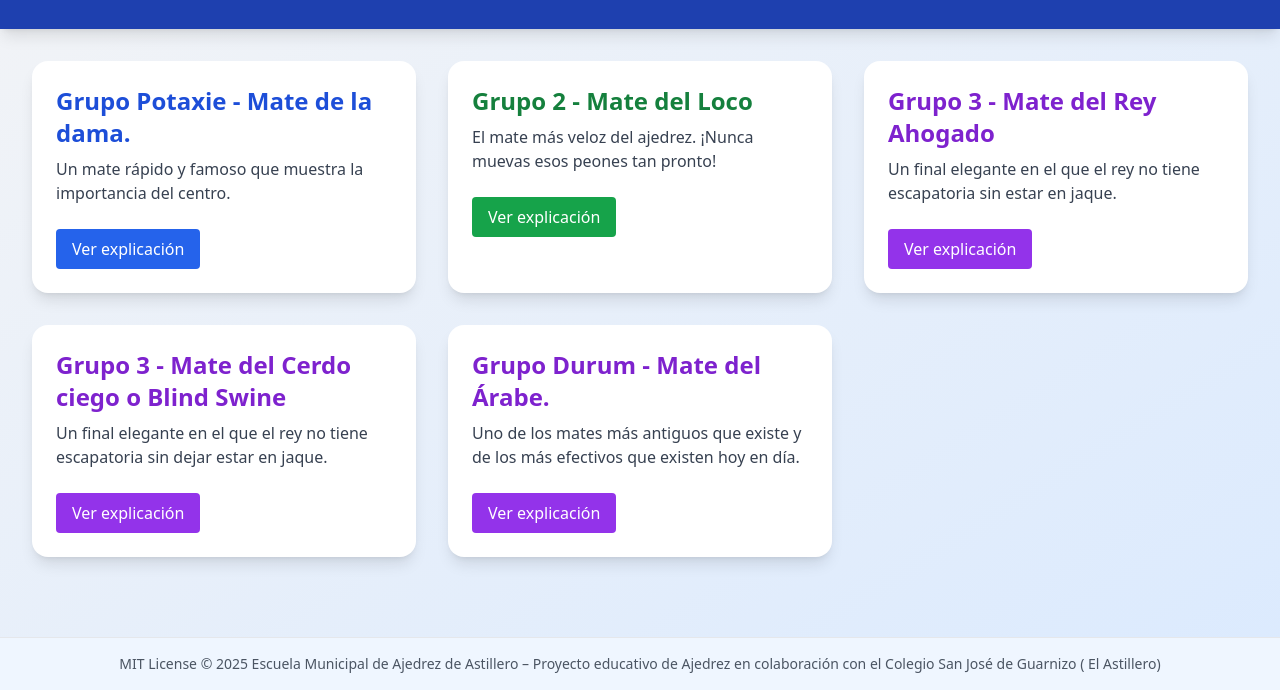
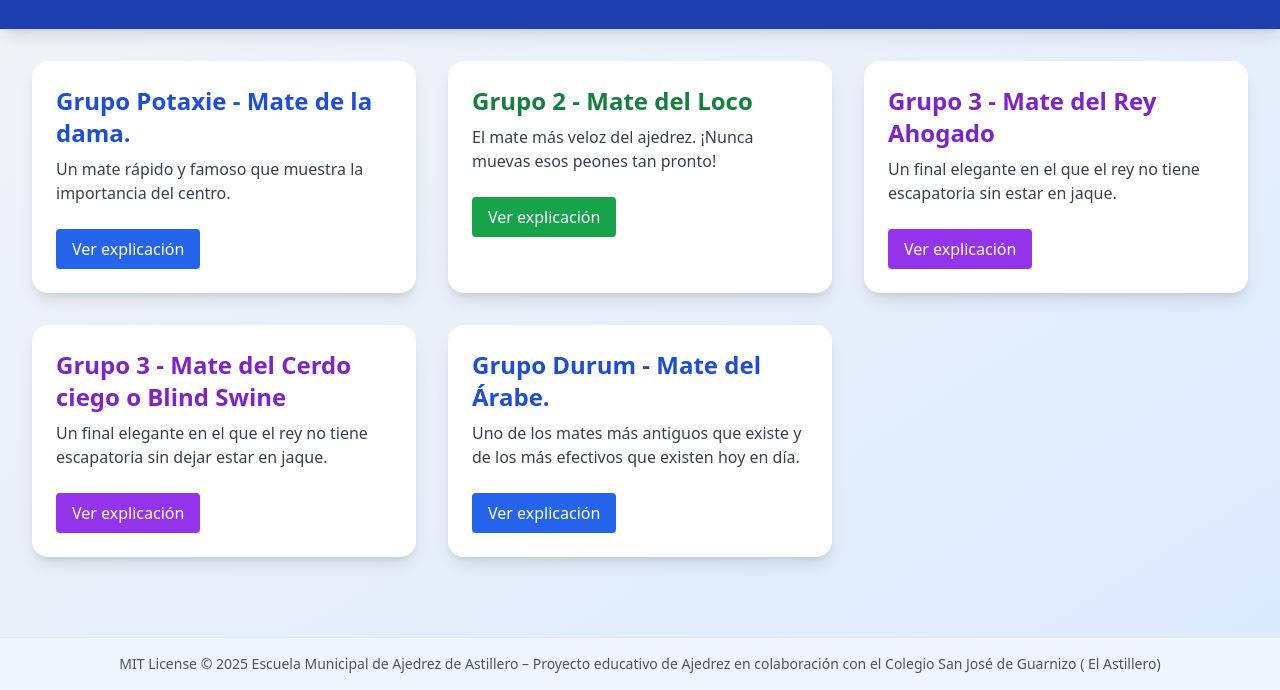
Before and after one commit to JoaquinGCobo/AprenderAjedrez, a plain HTML site: page index.html in a window 1280 px wide. Shown: the part 111-801 px from the top of the page. Drawn offline with nearby package versions, Linux system fonts and the light colour scheme.

Commit message:
Cambios de color

```diff
--- a/index.html
+++ b/index.html
@@ -48,9 +48,9 @@
           <a href="./Blind-Swine.html" target="_blank" class="inline-block mt-2 px-4 py-2 bg-purple-600 text-white rounded hover:bg-purple-700 transition">Ver explicación</a>
       </div>
       <div class="card transition-all duration-300 ease-in-out bg-white rounded-2xl p-6 shadow-lg cursor-pointer hover:shadow-2xl">
-          <h2 class="text-2xl font-semibold text-purple-700 mb-2">Grupo Durum - Mate del Árabe.</h2>
+        <h2 class="text-2xl font-semibold text-blue-700 mb-2">Grupo Durum - Mate del Árabe.</h2>
           <p class="text-gray-700 mb-4">Uno de los mates más antiguos que existe y de los más efectivos que existen hoy en día.</p>
-          <a href="./durum.html" target="_blank" class="inline-block mt-2 px-4 py-2 bg-purple-600 text-white rounded hover:bg-purple-700 transition">Ver explicación</a>
+          <a href="./durum.html" target="_blank" class="inline-block mt-2 px-4 py-2 bg-blue-600 text-white rounded hover:bg-blue-700 transition">Ver explicación</a>
       </div>
     </section>
   </main>
```
